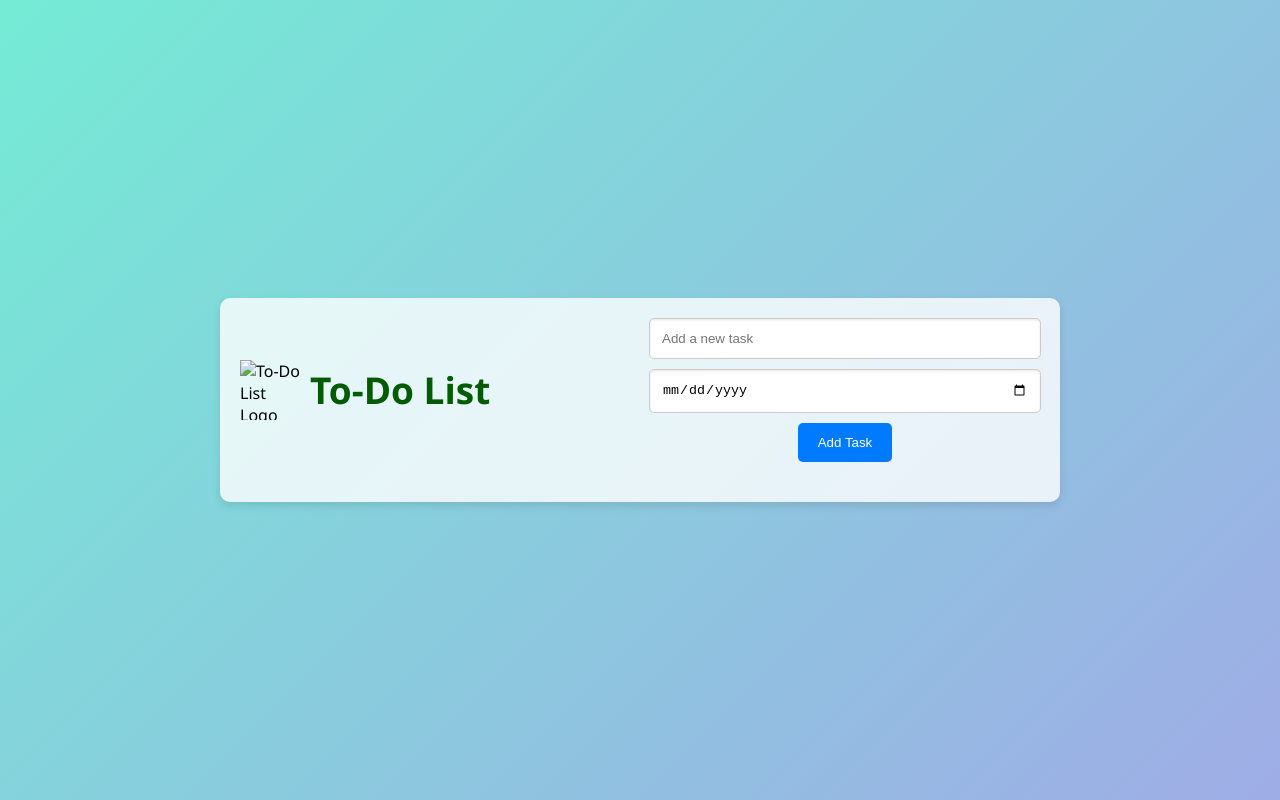
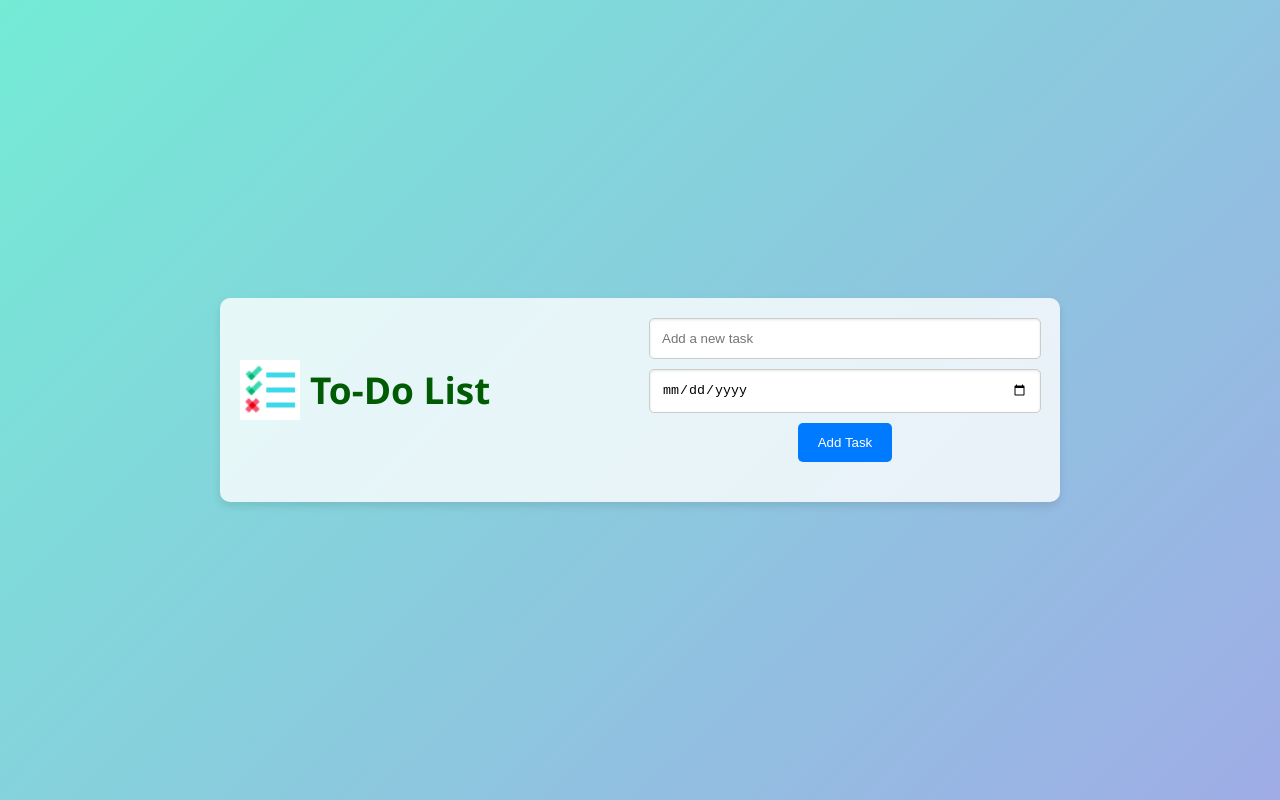
Before and after one commit to bikikumarsingh/To-Do-List, a plain HTML site: page index.html in a window 1280 px wide. Drawn offline with Linux system fonts and the light colour scheme.

Commit message:
Update index.html

```diff
--- a/index.html
+++ b/index.html
@@ -9,7 +9,7 @@
 <body>
     <div class="container">
         <div class="logo-container">
-            <img src="assest/logo.gif" alt="To-Do List Logo" class="logo">
+            <img src="assets/logo.gif" alt="To-Do List Logo" class="logo">
             <div>To-Do List</div>
         </div>
         <div class="input-column">
```
